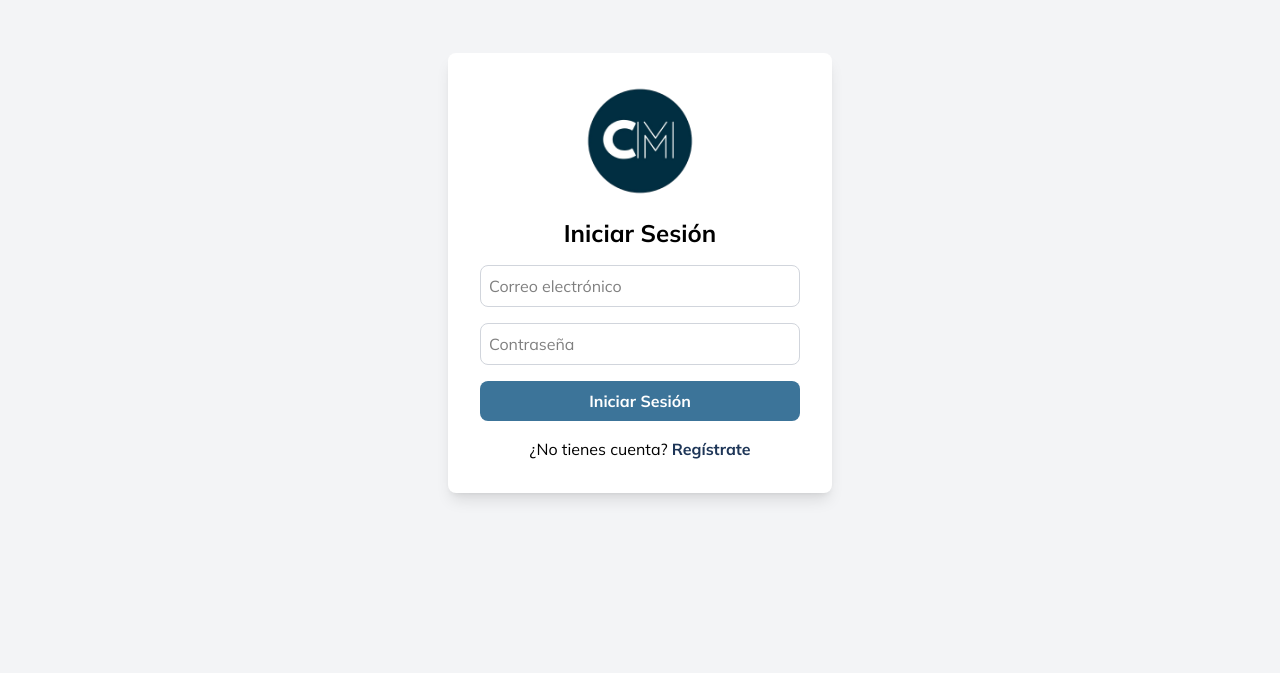
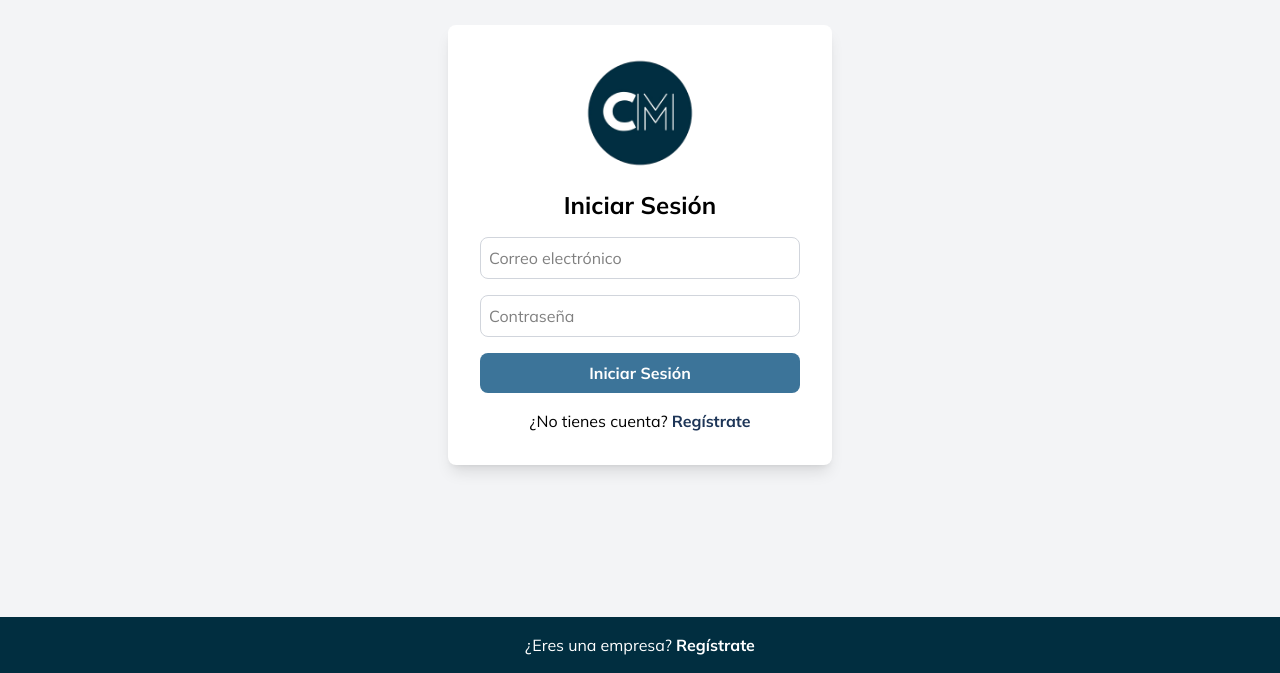
Before and after one commit to leviuuuwwu/Desarrollo-Web-2v2, a React (Vite) app: page /LogIn in a window 1280 px wide. Shown: the part 127-800 px from the top of the page. Built offline with nearby package versions, Linux system fonts and the light colour scheme; no server answers; a web font is replaced by a local one.

Commit message:
agregando footer

```diff
--- a/src/pages/Login.jsx
+++ b/src/pages/Login.jsx
@@ -26,7 +26,7 @@ function Login() {
 
       const currentUser = auth.currentUser;
       if (currentUser) {
-        await signOut(auth); // 🔴 Cierra sesión si hay una sesión activa
+        await signOut(auth); //Cierra sesión si hay una sesión activa
       }
 
       const unsubscribe = auth.onAuthStateChanged(async (user) => {
@@ -49,7 +49,7 @@ function Login() {
     checkUser();
   }, []);
 
-  // 🔄 Redirección automática si el usuario ya está autenticado
+  // Redirección automática si el usuario ya está autenticado
   if (user) {
     switch (user.role) {
       case "admin":
@@ -122,7 +122,8 @@ function Login() {
   };
 
   return (
-    <div className="flex items-center justify-center min-h-screen bg-gray-100">
+    <div className="flex flex-col min-h-screen bg-gray-100">
+      <div className="flex-1 flex items-center justify-center">
         <div className="bg-white p-8 rounded-lg shadow-lg w-96">
           <img src="/Logo.png" alt="logo" className="w-28 pb-5 mx-auto block" />
           <h1 className="text-2xl font-bold text-center mb-4">
@@ -195,6 +196,10 @@ function Login() {
           </p>
         </div>
       </div>
+      <footer className="w-full bg-[#012E40] py-4 px-20 text-center">
+      <h3 className="text-center text-white">¿Eres una empresa? <span className="font-bold hover:underline">Regístrate</span></h3>
+      </footer>
+    </div>
   );
 }
 
```
Lines whose indentation alone changed are shown as unchanged.
